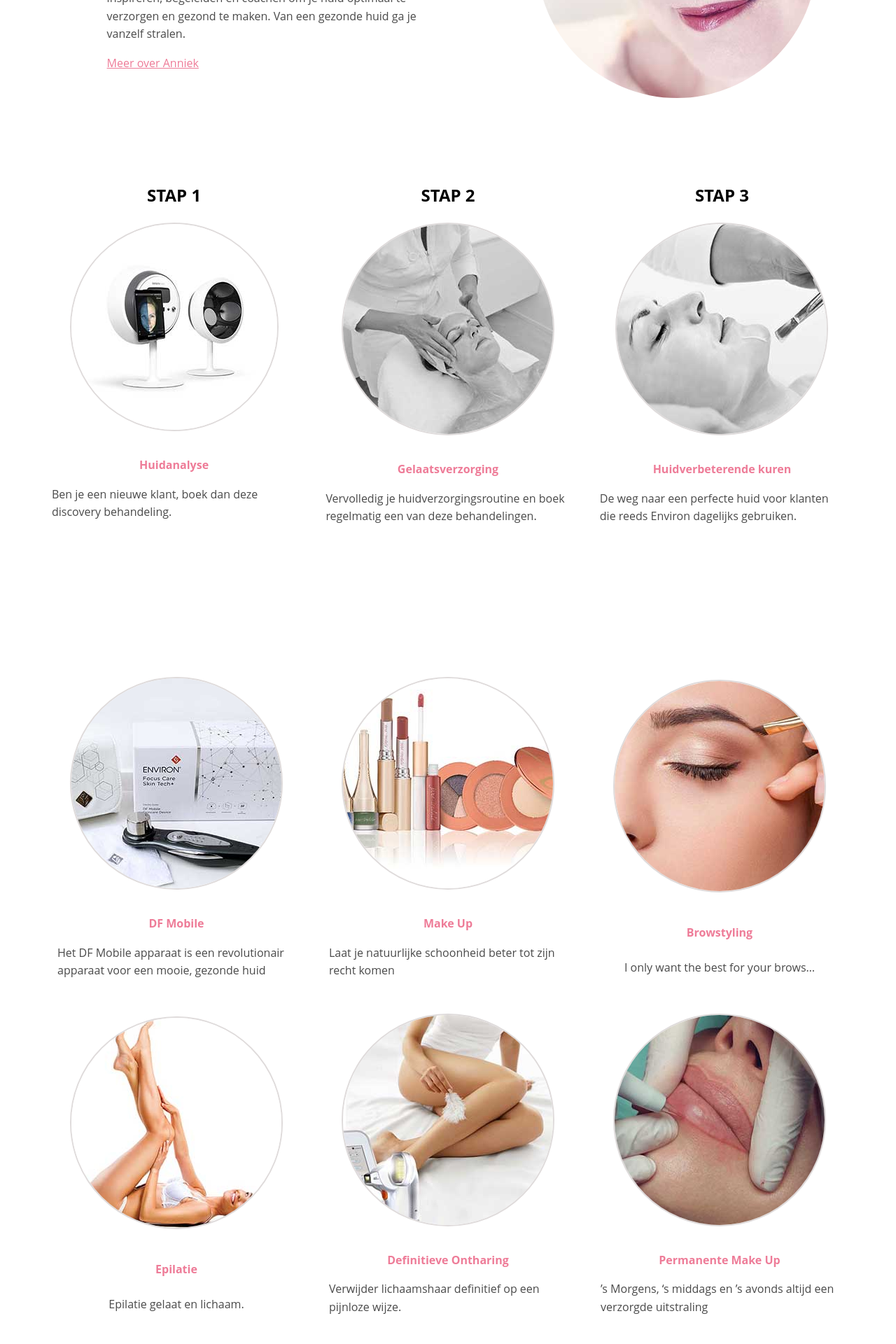
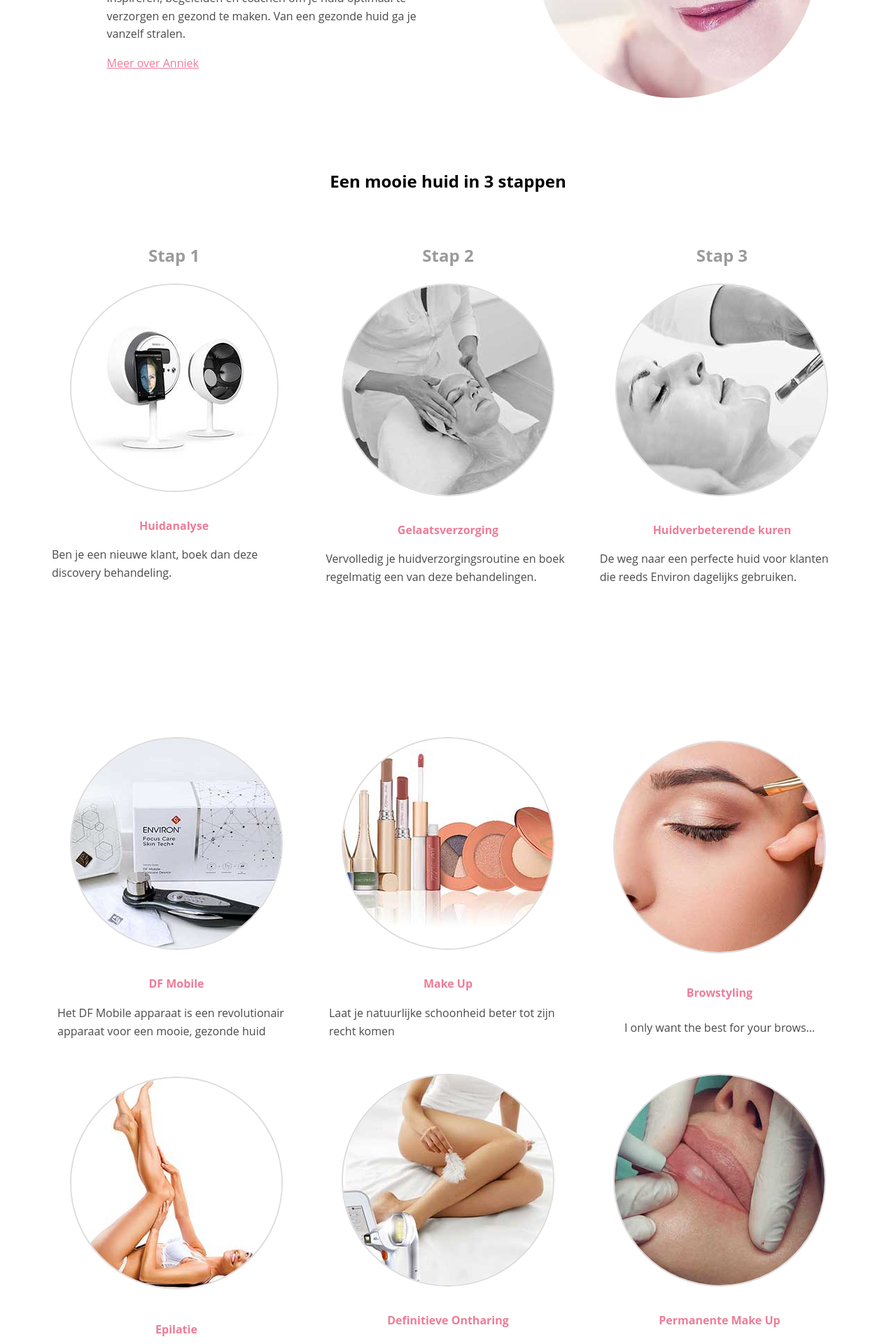
Before and after one commit to acandael/anniek, a Jekyll site: the page built from index.html, in a window 1280 px wide. Shown: the part 1146-3066 px from the top of the page at 70% size. Built offline with Jekyll 4.4.1, drawn with Linux system fonts in a browser that asks for light colours.

Commit message:
add heading to steps section

```diff
--- a/_sass/_steps.scss
+++ b/_sass/_steps.scss
@@ -1,11 +1,20 @@
 .section-steps {
+  h1 {
+    text-align: center;
+    font-size: 2.4rem;
+  }
+}
+
+.steps {
   display: flex;
   justify-content: space-between;
+  margin-top: 4.8rem;
 
   @media only screen and (max-width: $bp-medium) {
     flex-direction: column;
     margin-top: 3.2rem;
   }
+}
 
 
   .step {
@@ -26,6 +35,7 @@
 
     &__title-h2 {
       text-align: center;
+      color: $color-grey-light;
     }
 
     &__title-h3 {
@@ -37,6 +47,7 @@
       }
       @media only screen and (max-width: $bp-mobile) {
         margin-top: 1.2rem;
+        margin-bottom: .8rem;
       }
     }
 
@@ -59,4 +70,3 @@
       text-decoration: none;
     }
   }
-}
--- a/_sass/_treatments.scss
+++ b/_sass/_treatments.scss
@@ -55,6 +55,7 @@
 
       @media only screen and (max-width: $bp-mobile) {
         margin-top: 1.6rem;
+        margin-bottom: .8rem;
       }
     }
 
--- a/index.html
+++ b/index.html
@@ -18,15 +18,17 @@ layout: default
       <img class="about" src="images/anniek-400.jpg" alt="Anniek Lambrecht Skin Coach" class="section-about__img" >
     </section>
     <section class="section-steps">
+      <h1>Een mooie huid in 3 stappen</h1>
+      <div class="steps">
       <div class="step">
-        <h2 class="step__title-h2">STAP 1</h2>
+        <h2 class="step__title-h2">Stap 1</h2>
         <a href="/huidanalyse.html"><img class="step__img" src="images/huidanalyse-toestel.jpg" alt="huidanalyse"></a>
         <a href="/huidanalyse.html"><h3 class="step__title-h3">Huidanalyse</h3></a>
         <p class="bodytext">Ben je een nieuwe klant, boek dan
 deze  discovery behandeling.</p>
       </div>
       <div class="step">
-        <h2 class="step__title-h2">STAP 2</h2>
+        <h2 class="step__title-h2">Stap 2</h2>
         <a href="/gelaatsverzorging.html"><img class="step__img" src="images/gelaatsverzorging-300.jpg" alt="huidanalyse"></a>
         <a href="/gelaatsverzorging.html"><h3 class="step__title-h3">Gelaatsverzorging</h3></a>
         <p class="bodytext">Vervolledig je huidverzorgingsroutine
@@ -34,12 +36,13 @@ en boek regelmatig een van deze
 behandelingen.</p>
       </div>
       <div id="behandelingen" class="step">
-        <h2 class="step__title-h2">STAP 3</h2>
+        <h2 class="step__title-h2">Stap 3</h2>
         <a href="/huidverbeterende_kuren.html"><img class="step__img" src="images/cool-peel-300.jpg" alt="huidanalyse"></a>
         <a href="/huidverbeterende_kuren.html"><h3 class="step__title-h3">Huidverbeterende kuren</h3></a>
         <p class="bodytext">De weg naar een perfecte huid voor
 klanten die reeds Environ dagelijks gebruiken.</p>
       </div>
+    </div>
     </section>
     <section class="section-treatments">
       <div class="row">
```
